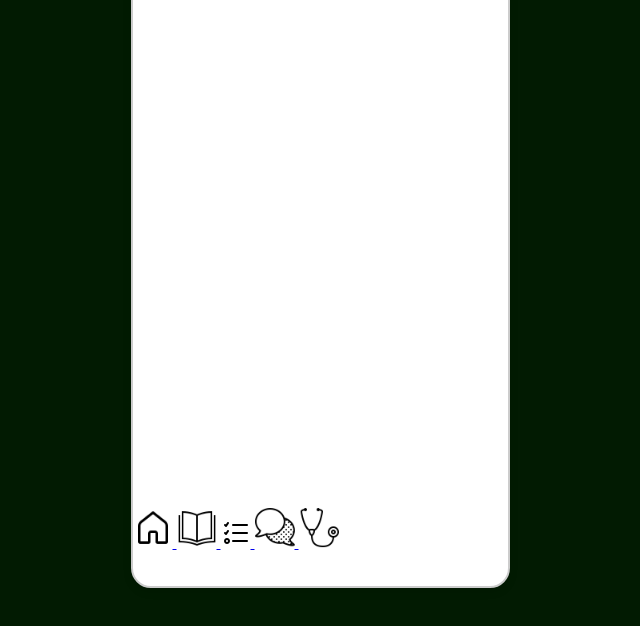
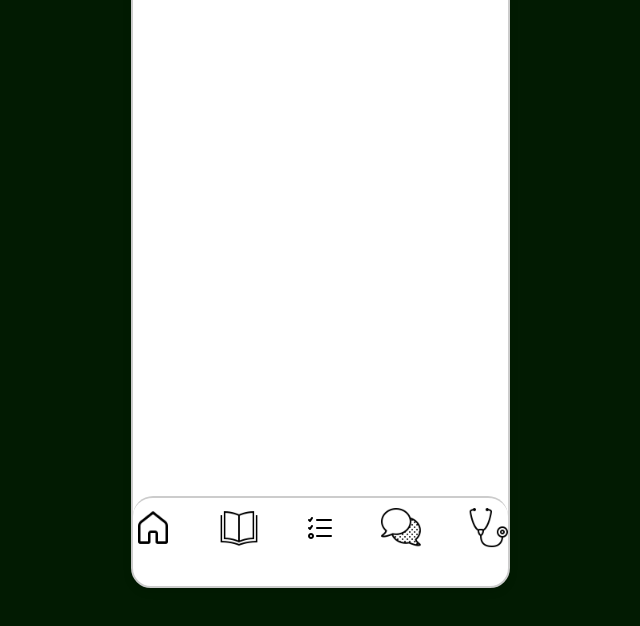
Before and after one commit to flakypanda/comp-4020-g9, a plain HTML site: page index.html in a window 1280 px wide. Shown: the part 148-774 px from the top of the page, without its empty margins (320-960 px from the left). Drawn offline with Linux system fonts and the light colour scheme.

Commit message:
Updating nav bar and logo

```diff
--- a/index.css
+++ b/index.css
@@ -12,7 +12,7 @@ body {
 .phone-screen {
   width: 375px; /* Typical width of a phone screen */
   height: 667px; /* Typical height of a phone screen */
-  background-color: white;
+  background-color: rgb(255, 255, 255);
   border: 2px solid #ccc;
   border-radius: 20px;
   box-shadow: 0 4px 8px rgba(0, 0, 0, 0.1);
@@ -43,15 +43,15 @@ img.logo {
 
 .nav-bar {
   position: fixed;
-  bottom: 100px;
-  /* width: 30%; */
-  /* display: flex; */
-  /* justify-content: flex-end; */
+  bottom: 0;
+  width: 375px;
+  display: flex;
+  justify-content: space-between;
   align-items: center;
-  /* padding: 10px 20px; */
+  padding: 10px 0 100px 0;
   /* background-color: #f8f8f8; */
-  /* border-bottom: 1px solid #ccc; */
-  /* border-radius: 20px 20px 0 0; */
+  border-top: 2px solid #ccc;
+  border-radius: 20px 20px 0 0;
 }
 
 img.nav-icon {
```
Also changed, not shown: images/logo.png.
